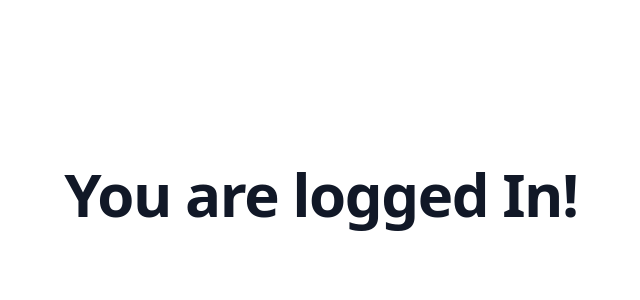
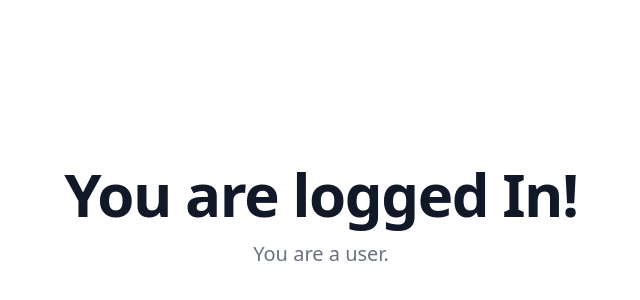
Before and after one commit to samyakkhatua/clapingo-Landing-Page, a React (Vite) app: page /user in a window 1280 px wide. Shown: the part 220-520 px from the top of the page, without its empty margins (319-959 px from the left). Built offline with nearby package versions, Linux system fonts and the light colour scheme.

Commit message:
loggedin page updated

```diff
--- a/src/pages/LoggedIn.jsx
+++ b/src/pages/LoggedIn.jsx
@@ -2,6 +2,9 @@ import React from 'react'
 
 export default function LoggedIn() {
   return (
-    <div className='flex justify-center mt-96 mb-4 text-4xl font-extrabold leading-none tracking-tight text-gray-900 md:text-5xl lg:text-6xl'>You are logged In!</div>
+    <div className='flex flex-col justify-center items-center mt-96'>
+        <div className=' mb-4 text-4xl font-extrabold leading-none tracking-tight text-gray-900 md:text-5xl lg:text-6xl'>You are logged In!</div>
+        <p className='mb-6 text-lg font-normal text-gray-500 lg:text-xl sm:px-16 xl:px-48'>You are a user.</p>
+    </div>
   )
 }
```
